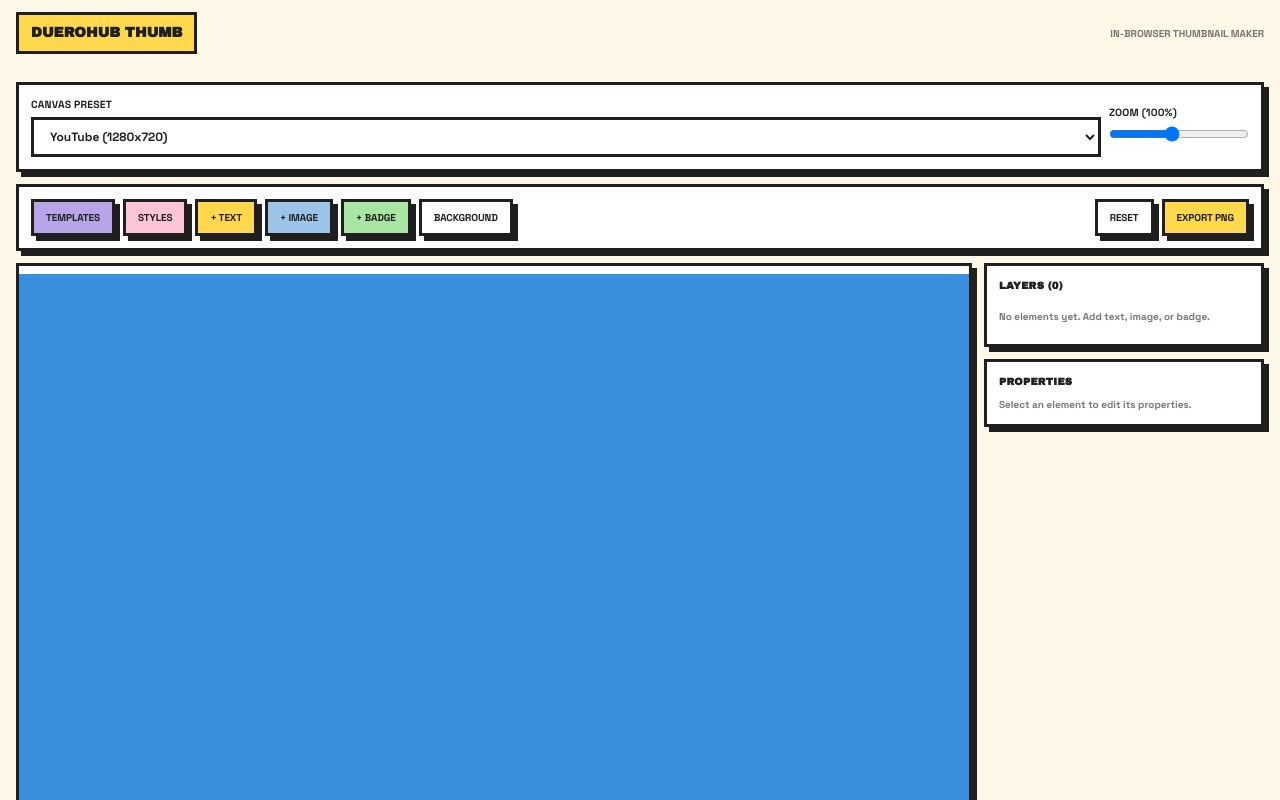
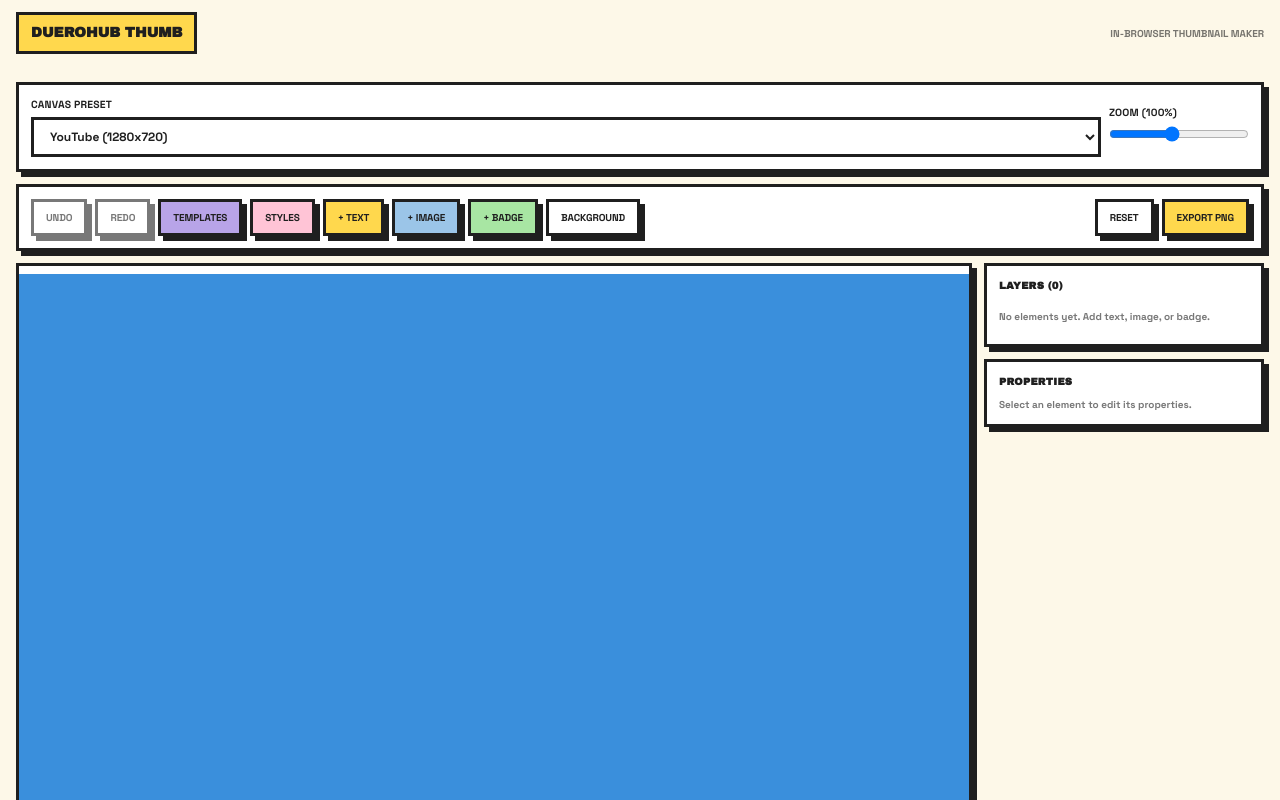
Before and after one commit to duerohub2/Thumbnail, a Next.js app: page / in a window 1280 px wide. Shown: the top 800 px of the page. Built offline with nearby package versions, Linux system fonts and the light colour scheme.

Commit message:
Update Toolbar.tsx

```diff
--- a/components/editor/Toolbar.tsx
+++ b/components/editor/Toolbar.tsx
@@ -20,8 +20,16 @@ export function Toolbar({ onExport, exporting }: ToolbarProps) {
   const resetAll = useEditorStore((s) => s.resetAll);
   const setBackground = useEditorStore((s) => s.setBackground);
   const background = useEditorStore((s) => s.background);
+  const undo = useEditorStore((s) => s.undo);
+  const redo = useEditorStore((s) => s.redo);
+  const pastLen = useEditorStore((s) => s.past.length);
+  const futureLen = useEditorStore((s) => s.future.length);
+
   const bgFileRef = useRef<HTMLInputElement>(null);
   const [confirmReset, setConfirmReset] = useState(false);
+
+  const canUndo = pastLen > 0;
+  const canRedo = futureLen > 0;
 
   function handleAddImage(e: React.ChangeEvent<HTMLInputElement>) {
     const file = e.target.files?.[0];
@@ -67,6 +75,32 @@ export function Toolbar({ onExport, exporting }: ToolbarProps) {
   return (
     <div className="brutal-card p-3 flex flex-col gap-2">
       <div className="flex flex-wrap gap-2">
+        <button
+          type="button"
+          onClick={undo}
+          disabled={!canUndo}
+          className={`brutal-btn px-3 py-2 text-[10px] ${
+            canUndo
+              ? 'bg-brand-softblue text-brand-ink'
+              : 'bg-[var(--card-bg)] text-[var(--text-color)] opacity-40'
+          }`}
+        >
+          Undo
+        </button>
+
+        <button
+          type="button"
+          onClick={redo}
+          disabled={!canRedo}
+          className={`brutal-btn px-3 py-2 text-[10px] ${
+            canRedo
+              ? 'bg-brand-softblue text-brand-ink'
+              : 'bg-[var(--card-bg)] text-[var(--text-color)] opacity-40'
+          }`}
+        >
+          Redo
+        </button>
+
         <TemplateGallery />
         <PresetGallery />
 
```
